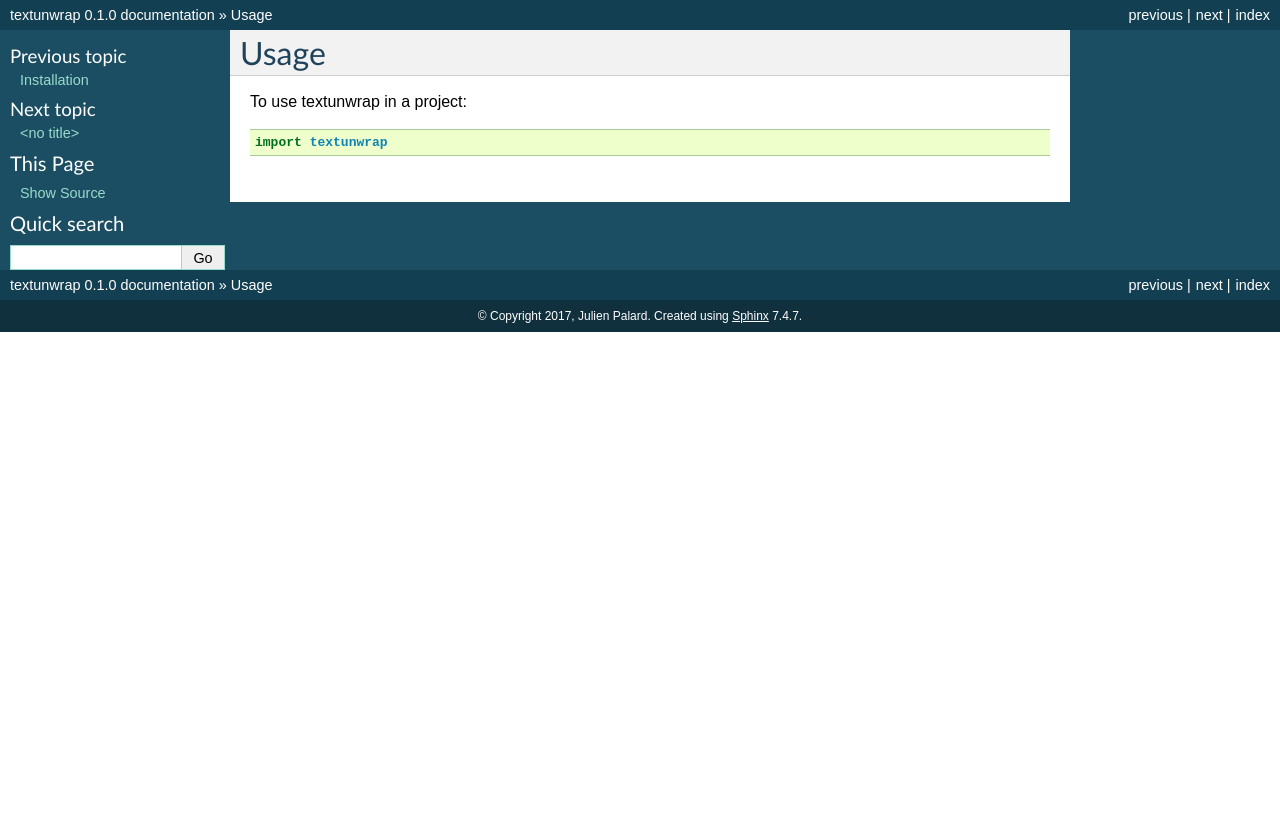
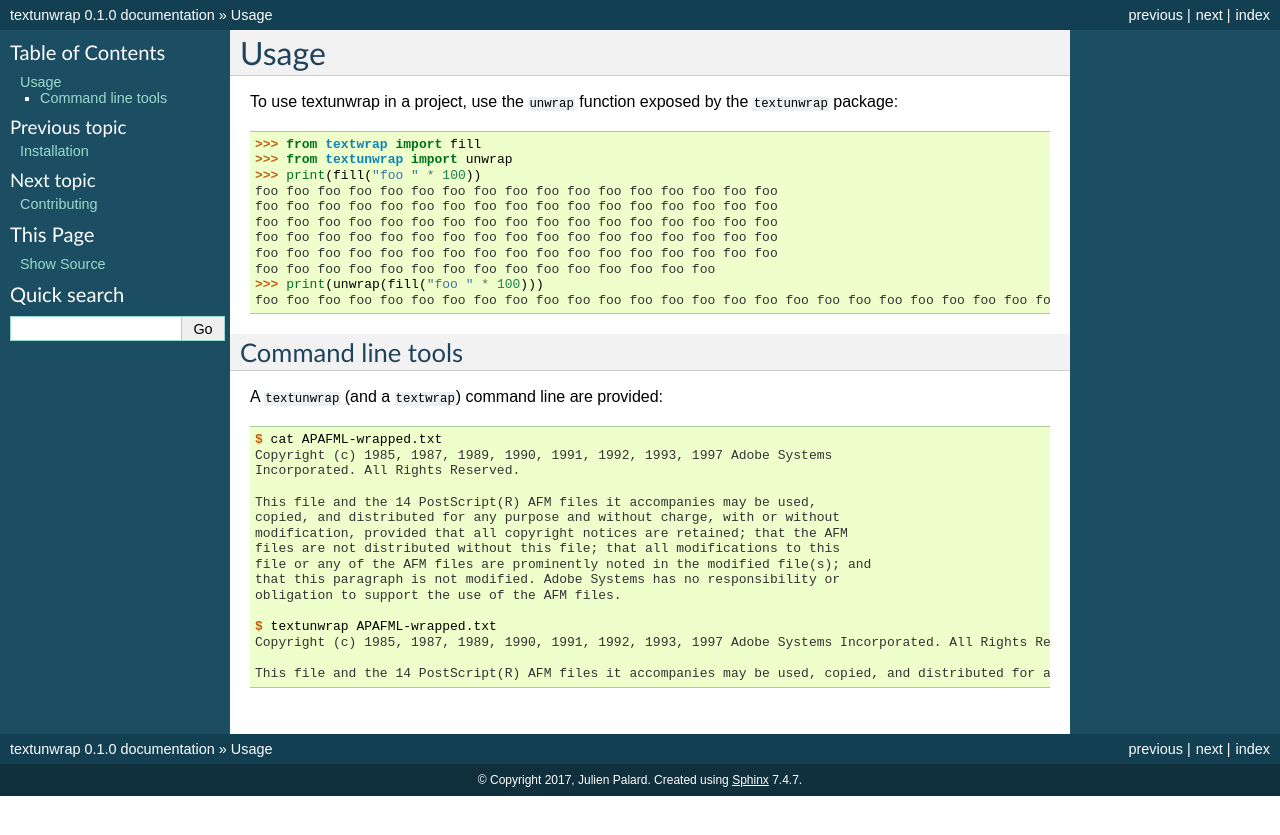
Before and after one commit to JulienPalard/textunwrap, a Sphinx documentation site: the page built from docs/usage.rst, in a window 1280 px wide. Shown: the top 835 px of the page. Built offline with Sphinx 7.4.7, drawn with Linux system fonts in a browser that asks for light colours; pages that are not in the unit, such as notebooks, are missing from menus.

Commit message:
Documentation.

```diff
--- a/README.rst
+++ b/README.rst
@@ -13,8 +13,8 @@ textunwrap
         :target: https://textunwrap.readthedocs.io/en/latest/?badge=latest
         :alt: Documentation Status
 
-.. image:: https://pyup.io/repos/github/julienpalard/textunwrap/shield.svg
-     :target: https://pyup.io/repos/github/julienpalard/textunwrap/
+.. image:: https://pyup.io/repos/github/JulienPalard/textunwrap/shield.svg
+     :target: https://pyup.io/repos/github/JulienPalard/textunwrap/
      :alt: Updates
 
 
--- a/docs/history.rst
+++ /dev/null
@@ -1 +0,0 @@
-.. include:: ../HISTORY.rst
--- a/docs/index.rst
+++ b/docs/index.rst
@@ -10,7 +10,7 @@ Contents:
    installation
    usage
    contributing
-   authorshistory
+   authors
 
 Indices and tables
 ==================
--- a/docs/usage.rst
+++ b/docs/usage.rst
@@ -2,6 +2,43 @@
 Usage
 =====
 
-To use textunwrap in a project::
+To use textunwrap in a project, use the ``unwrap`` function exposed by
+the ``textunwrap`` package:
 
-    import textunwrap
+.. code-block:: pycon
+
+    >>> from textwrap import fill
+    >>> from textunwrap import unwrap
+    >>> print(fill("foo " * 100))
+    foo foo foo foo foo foo foo foo foo foo foo foo foo foo foo foo foo
+    foo foo foo foo foo foo foo foo foo foo foo foo foo foo foo foo foo
+    foo foo foo foo foo foo foo foo foo foo foo foo foo foo foo foo foo
+    foo foo foo foo foo foo foo foo foo foo foo foo foo foo foo foo foo
+    foo foo foo foo foo foo foo foo foo foo foo foo foo foo foo foo foo
+    foo foo foo foo foo foo foo foo foo foo foo foo foo foo foo
+    >>> print(unwrap(fill("foo " * 100)))
+    foo foo foo foo foo foo foo foo foo foo foo foo foo foo foo foo foo foo foo foo foo foo foo foo foo foo foo foo foo foo foo foo foo foo foo foo foo foo foo foo foo foo foo foo foo foo foo foo foo foo foo foo foo foo foo foo foo foo foo foo foo foo foo foo foo foo foo foo foo foo foo foo foo foo foo foo foo foo foo foo foo foo foo foo foo foo foo foo foo foo foo foo foo foo foo foo foo foo foo foo
+
+Command line tools
+------------------
+
+A ``textunwrap`` (and a ``textwrap``) command line are provided:
+
+.. code-block:: shell-session
+
+    $ cat APAFML-wrapped.txt
+    Copyright (c) 1985, 1987, 1989, 1990, 1991, 1992, 1993, 1997 Adobe Systems
+    Incorporated. All Rights Reserved.
+
+    This file and the 14 PostScript(R) AFM files it accompanies may be used,
+    copied, and distributed for any purpose and without charge, with or without
+    modification, provided that all copyright notices are retained; that the AFM
+    files are not distributed without this file; that all modifications to this
+    file or any of the AFM files are prominently noted in the modified file(s); and
+    that this paragraph is not modified. Adobe Systems has no responsibility or
+    obligation to support the use of the AFM files.
+
+    $ textunwrap APAFML-wrapped.txt
+    Copyright (c) 1985, 1987, 1989, 1990, 1991, 1992, 1993, 1997 Adobe Systems Incorporated. All Rights Reserved.
+
+    This file and the 14 PostScript(R) AFM files it accompanies may be used, copied, and distributed for any purpose and without charge, with or without modification, provided that all copyright notices are retained; that the AFM files are not distributed without this file; that all modifications to this file or any of the AFM files are prominently noted in the modified file(s); and that this paragraph is not modified. Adobe Systems has no responsibility or obligation to support the use of the AFM files.
--- a/setup.py
+++ b/setup.py
@@ -17,7 +17,7 @@ setup(
     long_description=readme,
     author="Julien Palard",
     author_email='julien@palard.fr',
-    url='https://github.com/julienpalard/textunwrap',
+    url='https://github.com/JulienPalard/textunwrap',
     packages=[
         'textunwrap',
     ],
```
Also changed, not shown: CONTRIBUTING.rst (added, +89 -0 lines), docs/installation.rst (+8 -7 lines).
